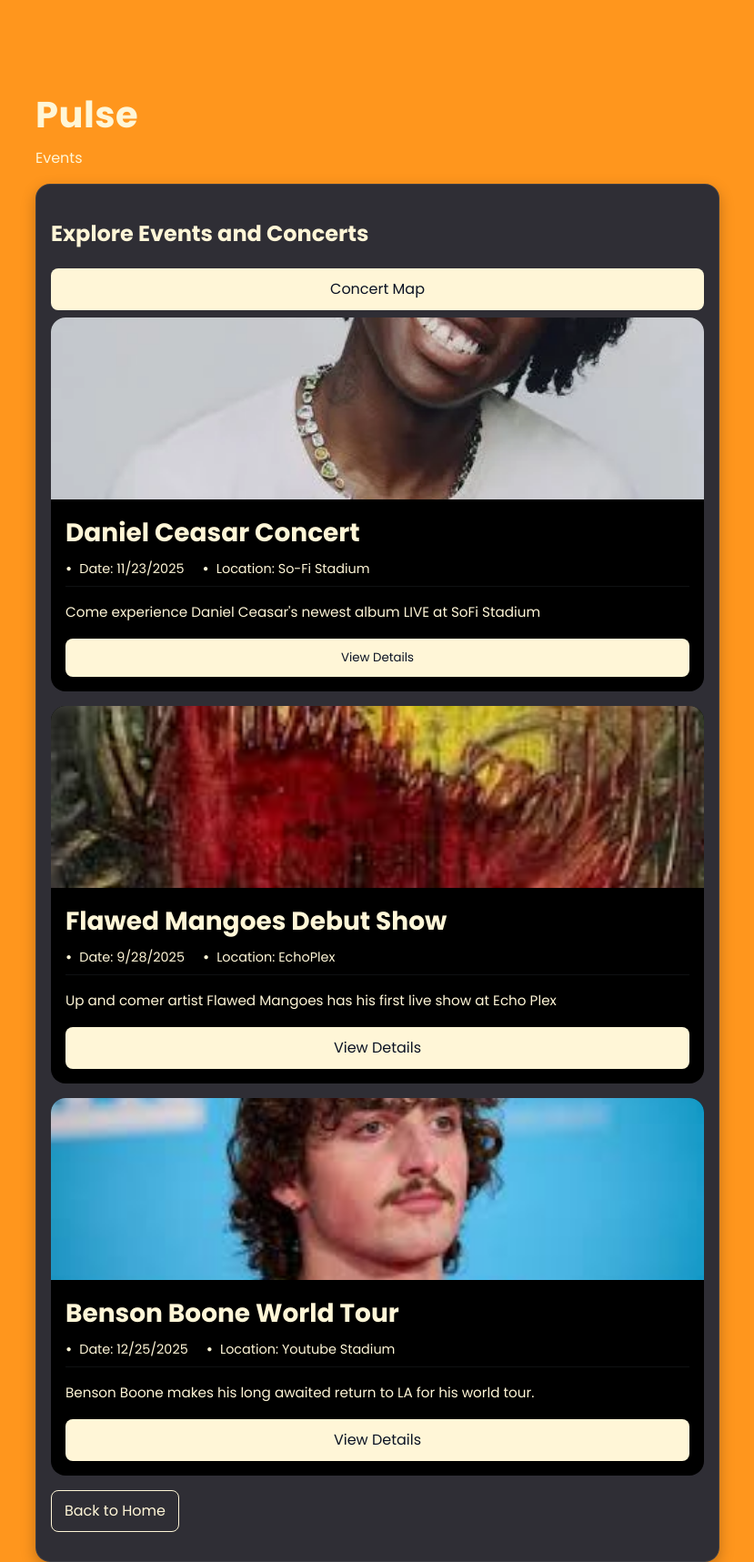
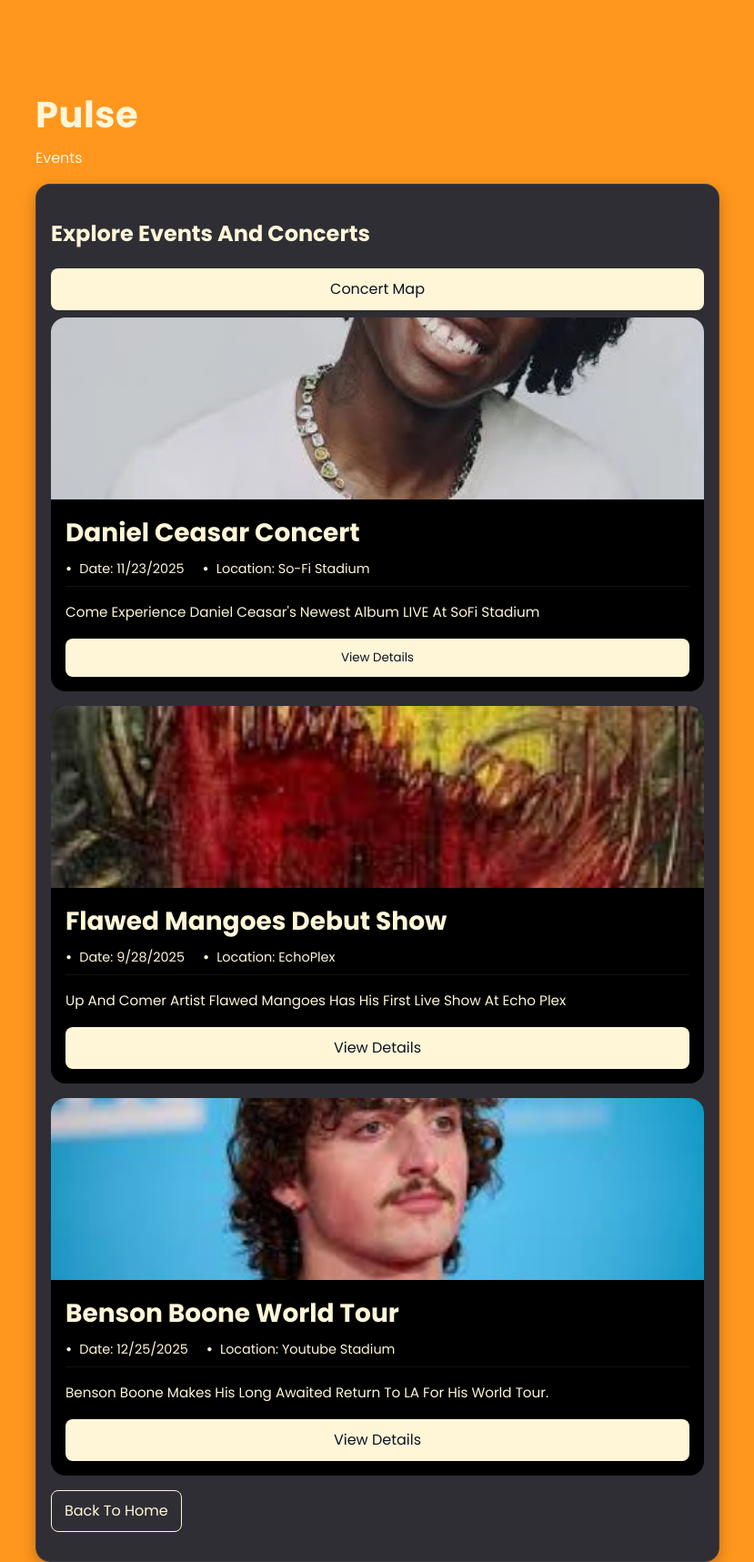
Before and after one commit to spencerboggs/pulse-app, a Flask app: page /events in a window 1280 px wide. Shown: the whole page at 91% size, without its empty margins (225-1054 px from the left). Run offline with Flask 3, Linux system fonts and the light colour scheme.

Commit message:
Added Proper Text Capitalization

```diff
--- a/static/css/styles.css
+++ b/static/css/styles.css
@@ -20,6 +20,10 @@
 html,
 body {
   height: 100%;
+}
+
+h1, h2, h3, h4, h5, h6 {
+  text-transform: capitalize;
 }
 
 body {
@@ -46,6 +50,7 @@ h1 {
 
 p {
   color: var(--muted);
+  text-transform: capitalize;
 }
 
 a {
@@ -390,6 +395,7 @@ input[type="password"] {
   border: 1px solid transparent;
   cursor: pointer;
   text-decoration: none;
+  text-transform: capitalize;
   font-family: 'Poppins', sans-serif;
   transition: transform 160ms ease, box-shadow 160ms ease, opacity 160ms ease;
 }
```
